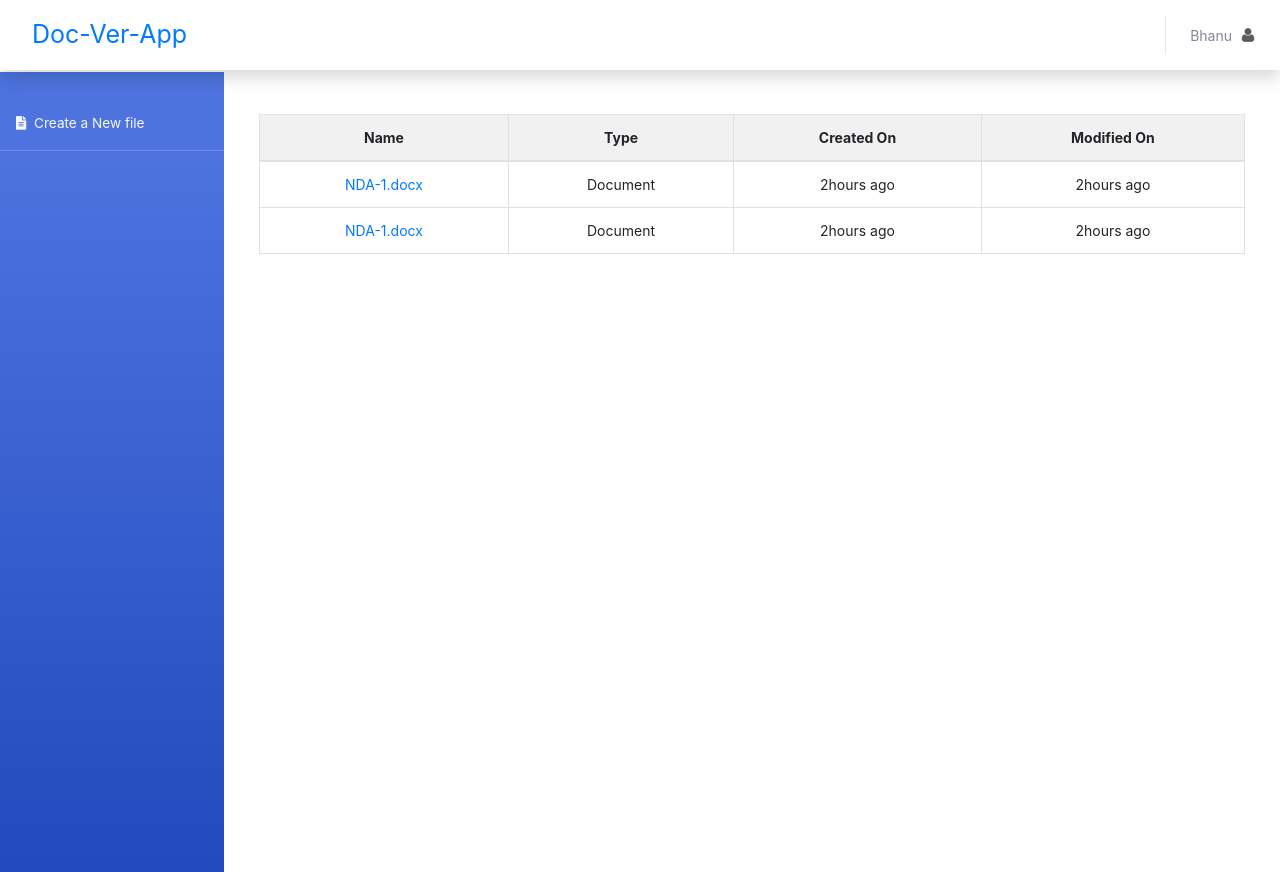
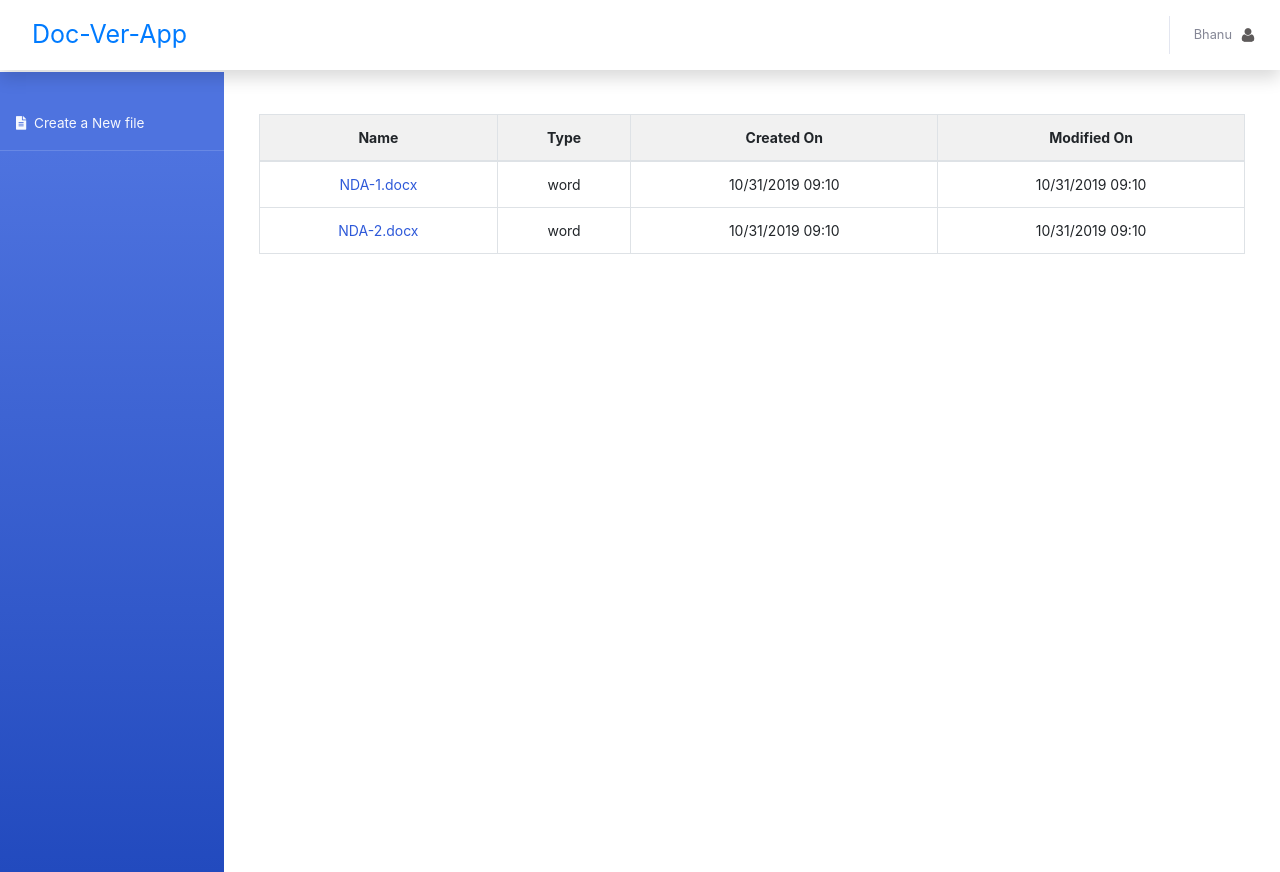
Before and after one commit to bhanustandav/doc-collab-app, a React (Create React App) app: page / in a window 1280 px wide. Built offline with nearby package versions, Linux system fonts and the light colour scheme.

Commit message:
create link enabled

```diff
--- a/package.json
+++ b/package.json
@@ -2,9 +2,13 @@
   "name": "doc-ver-app",
   "version": "0.1.0",
   "private": true,
-    "homepage": "https://bhanustandav.github.io/doc-collab-app/",
+  "homepage": "https://bhanustandav.github.io/doc-collab-app/",
   "dependencies": {
+    "axios": "^0.19.0",
+    "bootstrap": "^4.3.1",
+    "moment": "^2.24.0",
     "react": "^16.11.0",
+    "react-bootstrap": "^1.0.0-beta.14",
     "react-dom": "^16.11.0",
     "react-scripts": "3.2.0"
   },
--- a/src/components/bootModal/index.js
+++ b/src/components/bootModal/index.js
@@ -1,28 +1,30 @@
-import {Modal} from "react-bootstrap";
+import { Modal } from "react-bootstrap";
 import React from "react";
+import "./index.css";
 
-class BootModal extends React.Component {
+export default class BootModal extends React.Component {
     constructor(props){
-        super(props)
+        super(props);
+        this.state = {
+            show: this.props.showModal
+        };
+
     }
     render() {
+        console.log(this.props);
         return (
-            <>
-                <Modal show={this.props.showModal}
-                       onHide={this.modalVisibility}
+            <Modal
+                show={this.state.show}
+                 onHide={this.props.modalVisibility}
                  size="lg"
                  dialogClassName="modal-90w"
                  keyboard={false}
-                       backdrop={`static`}
-                >
-                    <Modal.Header closeButton></Modal.Header>
+                 backdrop={`static`}>
+                <Modal.Header closeButton/>
                 <Modal.Body>
                     {this.props.children}
                 </Modal.Body>
             </Modal>
-            </>
         )
     }
-
 }
-export default BootModal;
--- a/src/components/contentWrapper/index.js
+++ b/src/components/contentWrapper/index.js
@@ -2,7 +2,9 @@ import React from 'react'
 import Filelist from '../fileList/index'
 
 export default class ContentWrapper extends React.Component {
-
+    constructor(props){
+        super(props)
+    }
     render() {
         return (
             <div id="content-wrapper" className="d-flex flex-column">
@@ -10,7 +12,7 @@ export default class ContentWrapper extends React.Component {
                     <div className="container-fluid">
                         <div className="mb-4">
                             <div className="card-body">
-                                <Filelist/>
+                                {this.props.children}
                             </div>
                         </div>
 
--- a/src/components/fileList/index.css
+++ b/src/components/fileList/index.css
@@ -0,0 +1,4 @@
+.file-link {
+    color: #2e59d9;
+    cursor: pointer;
+}
--- a/src/components/fileList/index.js
+++ b/src/components/fileList/index.js
@@ -1,5 +1,6 @@
 import React from 'react'
 // import {createFile} from '../../api/file'
+import "./index.css";
 
 export default class FileList extends React.Component {
 
@@ -18,9 +19,13 @@ export default class FileList extends React.Component {
         //         console.log(response);
         //     });
     }
+    openFile = (file) => {
+        console.log(file);
+        this.props.openFileEvent(file);
+    };
 
     renderFiles = () => {
-        const {userFiles} = this.props
+        const {userFiles} = this.props;
 
         return <div className="table-responsive">
             <table className="table table-bordered" id="dataTable" width="100%" cellSpacing="0">
@@ -30,31 +35,24 @@ export default class FileList extends React.Component {
                     <th> Type</th>
                     <th> Created On</th>
                     <th> Modified On</th>
-
                 </tr>
                 </thead>
 
                 <tbody>
-                <tr>
-                    <td><a href="#">NDA-1.docx</a></td>
-                    <td> Document</td>
-                    <td> 2hours ago</td>
-                    <td> 2hours ago</td>
-
-                </tr>
-                <tr>
-                    <td><a href="#">NDA-1.docx</a></td>
-                    <td> Document</td>
-                    <td> 2hours ago</td>
-                    <td> 2hours ago</td>
-
-                </tr>
-
+                {userFiles.map((item)=>{
+                    return (
+                        <tr key={`tr-${Math.random()}`}>
+                            <td><span className={`file-link`} onClick={name=>this.openFile(`${item.name}`)}>{item.name}</span></td>
+                            <td> {item.type}</td>
+                            <td> {item.createdOn}</td>
+                            <td> {item.modifiedOn}</td>
+                        </tr>
+                    )
+                })}
                 </tbody>
             </table>
         </div>
-
-    }
+    };
 
     render() {
         return <>
--- a/src/components/sidebar/index.js
+++ b/src/components/sidebar/index.js
@@ -4,7 +4,7 @@ export const Sidebar = (props) =>  <ul className="navbar-nav bg-gradient-primary
     <li className="nav-item">
         <a className="nav-link" href="#">
             <i className="fas fa-file-alt"></i>
-            <span> Create a New file</span>
+            <span onClick={props.createFileEvent}> Create a New file</span>
         </a>
 
     </li>
--- a/src/pages/home/index.js
+++ b/src/pages/home/index.js
@@ -1,24 +1,79 @@
 import React from 'react'
 import {Navbar} from "../../components/navbar";
 import {Sidebar} from "../../components/sidebar";
+import BootModal from "../../components/bootModal";
 import ContentWrapper from "../../components/contentWrapper";
+import {createFile} from "./../../api/file";
+import Filelist from "../../components/fileList";
+import moment from "moment";
+
+//chrome.exe --user-data-dir="C://Chrome dev session" --disable-web-security
 
 export default class Home extends React.Component {
     constructor(props) {
-        super(props)
+        super(props);
+
+        this.state = {
+            showModal: false,
+            userFiles: [
+                {name:'NDA-1.docx',type:'word',createdOn:this.formatDate(new Date),modifiedOn:this.formatDate(new Date)},
+                {name:'NDA-2.docx',type:'word',createdOn:this.formatDate(new Date),modifiedOn:this.formatDate(new Date)}
+            ],
+            createFileData : {
+                "session_delete_url": "https://writer.zoho.com/writer/officeapi/v1/session/bbda95e506ae523864b5684c1d7c9bc800011ecebf8d695ee0d3bbb50153431e80387d3019143b0438538e7915409a173afcfcb939d49392abd4f1432250af5c6176368926d8e702bbb2c9e29dd68cb6",
+                "save_url": "https://writer.zoho.com/writer/officeapi/v1/document/bbda95e506ae523864b5684c1d7c9bc800011ecebf8d695ee0d3bbb50153431e80387d3019143b0438538e7915409a173afcfcb939d49392abd4f1432250af5c6176368926d8e702bbb2c9e29dd68cb6/save",
+                "session_id": "bbda95e506ae523864b5684c1d7c9bc800011ecebf8d695ee0d3bbb50153431e80387d3019143b0438538e7915409a173afcfcb939d49392abd4f1432250af5c6176368926d8e702bbb2c9e29dd68cb6",
+                "document_delete_url": "https://writer.zoho.com/writer/officeapi/v1/document/1349",
+                "document_id": "1349",
+                "document_url": "https://writer.zoho.com/writer/officeapi/v1/document/bbda95e506ae523864b5684c1d7c9bc800011ecebf8d695ee0d3bbb50153431e80387d3019143b0438538e7915409a173afcfcb939d49392abd4f1432250af5c6176368926d8e702bbb2c9e29dd68cb6/open"
+            }
+        }
     }
+    formatDate = (date) => {
+        return moment(date).format('MM/DD/YYYY HH:MM')
+    };
 
+    openFileEvent = (file) => {
+        console.log('open', file);
+    };
 
-    createFile
+    editFileEvent = (file) => {
 
+    };
+
+    coeditFileEvent = (file) => {
+
+    };
+
+    createFileEvent = () =>{
+        // this.modalVisibility();
+        createFile().then(res=>{
+            this.setState({createFileData: res.data},()=>{
+                this.modalVisibility();
+            });
+        })
+    };
+    modalVisibility = () => {
+        let {showModal} = this.state;
+        this.setState({showModal: !showModal},()=>{
+            console.log(this.state.showModal);
+        })
+    };
 
     render() {
-        return <><Navbar/>
+        let {createFileData, showModal, userFiles} = this.state;
+        return <>
+            <Navbar/>
             <div id="wrapper">
-                <Sidebar/>
-                <ContentWrapper/>
+                <Sidebar createFileEvent={this.createFileEvent}/>
+                <ContentWrapper>
+                    {userFiles && <Filelist openFileEvent={this.openFileEvent} {...this.state}/>}
+
+                    {showModal && <BootModal showModal={showModal} modalVisibility={this.modalVisibility}>
+                        <iframe scrolling={`no`} width={`100%`} height={`100%`} title={`editor`} src={createFileData['document_url']}/>
+                    </BootModal>}
+                </ContentWrapper>
             </div>
         </>
-
     }
 }
```
Also changed, not shown: src/components/navbar/index.js (+0 -11 lines), 1 other file (tests, documents, lock files or other folders). Lines whose indentation alone changed are shown as unchanged.
